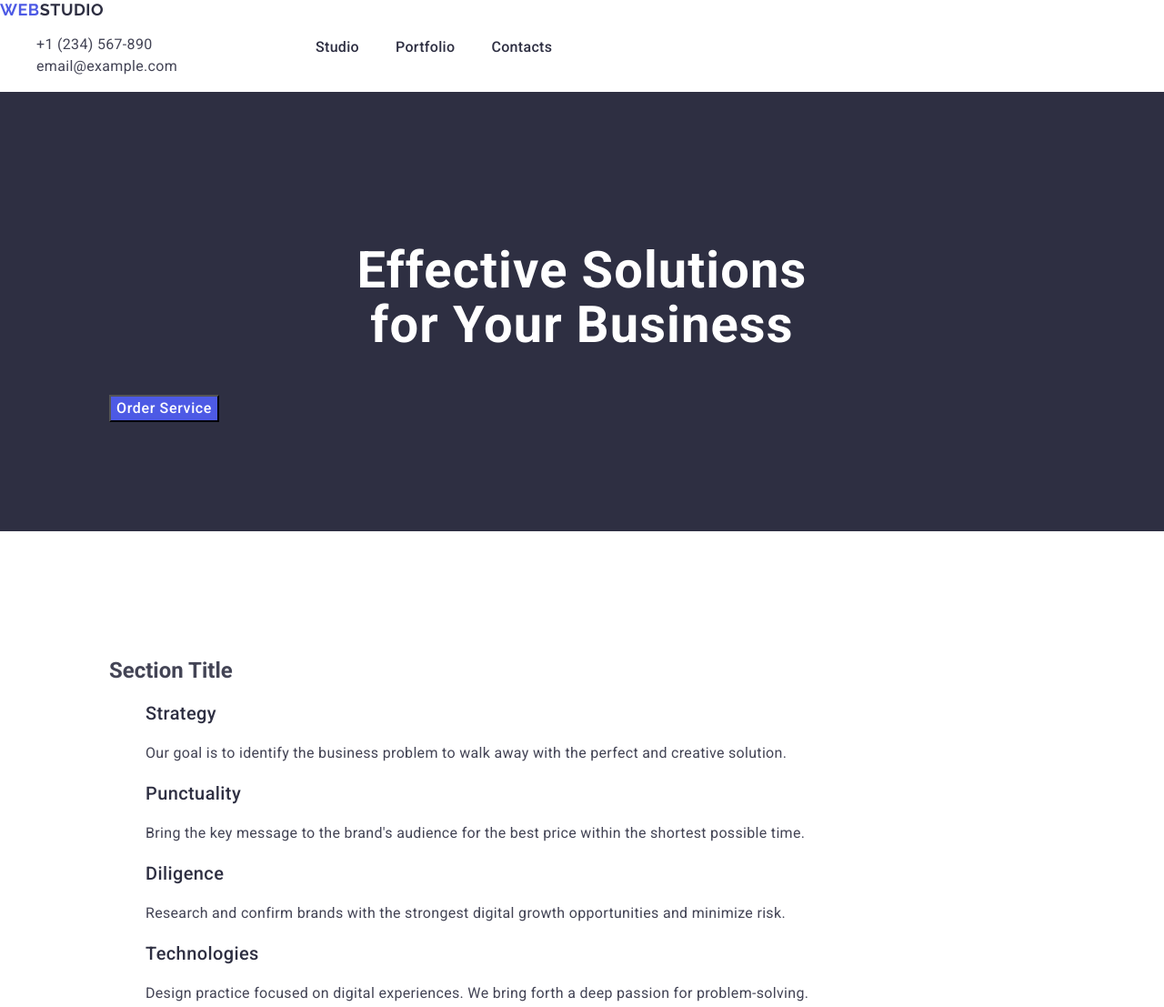
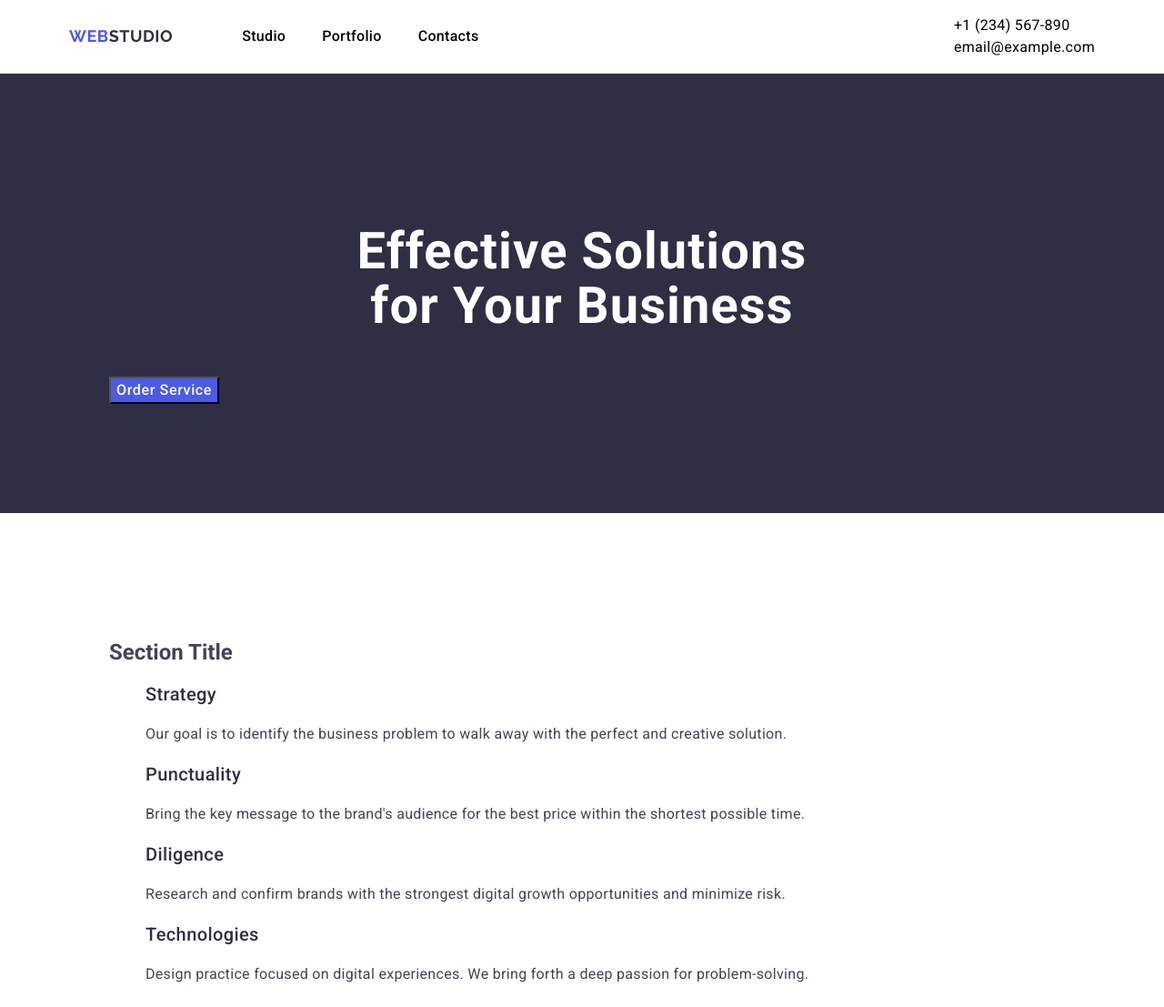
Before and after one commit to wrldworry/goit-markup-hw-03, a plain HTML site: page index.html in a window 1280 px wide. Shown: the top 1107 px of the page at 91% size. Drawn offline with nearby package versions, Linux system fonts and the light colour scheme.

Commit message:
not first commit

```diff
--- a/css/styles.css
+++ b/css/styles.css
@@ -4,10 +4,8 @@ body {
     color: #434455
 }
 
-.container {
-    max-width: 1158px;
-    margin: 0 auto;
-    padding: 0 20px;
+img {
+    display: block;
 }
 
 a {
@@ -23,6 +21,18 @@ section {
     padding: 120px 120px;
 }
 
+.header {
+  border-bottom: 1px solid #e7e9fc;
+}
+
+.header-container {
+  display: flex;
+  justify-content: space-between;
+  align-items: center;
+  width: 1158px;
+  margin: 0 auto;
+  padding: 0 15px;
+}
 
 .logo {
 font-family: "Raleway", sans-serif;
@@ -35,6 +45,7 @@ font-weight: 700;
 line-height: 1.17;
 letter-spacing: 3%;
 text-transform: uppercase;
+margin-right: 76px;
 }
 
 .logo-light {
@@ -61,40 +72,46 @@ color: #2e2f42;
     color: #f4f4fd
     }
 
+    .nav {
+      display: flex;
+      align-items: center;
+  }
+
  .nav-list {
-display: flex;
-flex-direction: row;
-align-items: flex-start;
-padding: 0px;
-gap: 40px;
-position: absolute;
-width: 261px;
-height: 24px;
-left: 347px;
-top: 24px;
+  display: flex;
+    gap: 40px;
+    list-style: none;
+    margin: 0;
+    padding: 0;
  }
 
 .nav-list-item {
 list-style-type: none;
-/* Body Medium */
 font-family: 'Roboto';
 font-style: normal;
 font-weight: 500;
 font-size: 16px;
 line-height: 24px;
 letter-spacing: 0.02em;
-/* NAVY BLUE */
 color: #2E2F42;
+padding: 24px 0;
+text-decoration: none;
+color: black;
 }
 .contact-info {
     font-style: normal;
+    display: flex;
+    gap: 40px;
+    list-style: none;
+    margin: 0;
+    padding: 0;
   }
   .contact-link {
     font-size: 16px;
     line-height: 1.5;
     letter-spacing: 0.02em;
-    color: #434455;
     text-decoration: none;
+    color: black;
   }
   .contact-link:hover,
   .contact-link:focus {
--- a/index.html
+++ b/index.html
@@ -11,7 +11,8 @@
     <link rel="stylesheet" href="css/styles.css">
 </head>
 <body>
-    <header>
+    <header class="header">
+      <div class="header-container container">
         <nav class="nav">
             <a class="logo" href="#">
              WEB<span class="logo-light">Studio</span>
@@ -32,6 +33,7 @@
               </li>
             </ul>
           </address>
+        </div>
     </header>
 
     <main>
```
